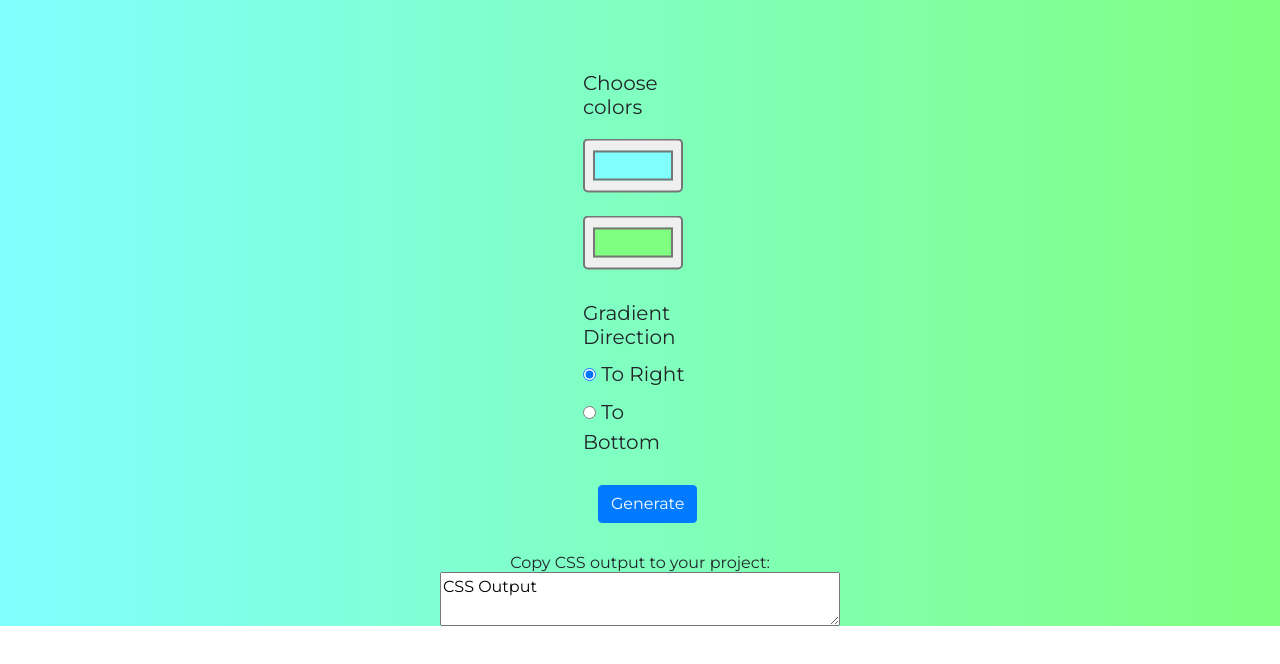
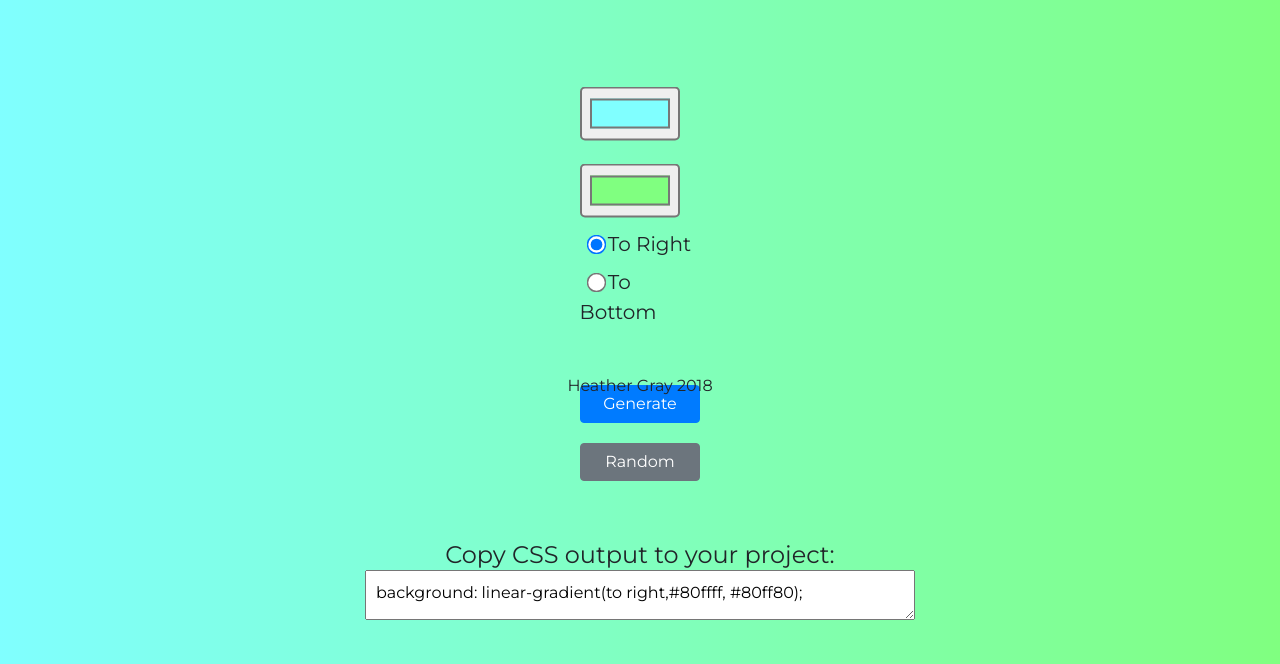
Before and after one commit to Se7enSquared/css_background_generator, a website: page index.html in a window 1280 px wide. Shown: the part 366-1030 px from the top of the page. Before the commit the page ends 992 px from the top, so only its background shows below. Drawn offline with nearby package versions, Linux system fonts and the light colour scheme.

Commit message:
add ability to generate random colors

```diff
--- a/index.html
+++ b/index.html
@@ -1,12 +1,11 @@
 <!DOCTYPE html>
 <html>
-
+<!--Project by Heather Gray 12/14/2018-->
 <head>
     <meta charset="utf-8" />
     <meta http-equiv="X-UA-Compatible" content="IE=edge">
     <title>CSS Gradient Background Generator</title>
     <meta name="viewport" content="width=device-width, initial-scale=1">
-
     <link rel="stylesheet" href="https://stackpath.bootstrapcdn.com/bootstrap/4.1.3/css/bootstrap.min.css" integrity="sha384-MCw98/SFnGE8fJT3GXwEOngsV7Zt27NXFoaoApmYm81iuXoPkFOJwJ8ERdknLPMO"
         crossorigin="anonymous">
     <link href="https://fonts.googleapis.com/css?family=Montserrat" rel="stylesheet">
@@ -24,12 +23,12 @@
 
             <form action="#" class="options">
 
-                <h3>Choose colors</h3>
+
                 <div class="colorselect">
                     <input type="color" name="color1" id="color1" value="#80ffff">
                     <input type="color" name="color2" id="color2" value="#80ff80">
                 </div>
-                <h3 id="direction">Gradient Direction</h3>
+
 
                 <div class="radiobtn">
                     <label>
@@ -44,14 +43,16 @@
                 </div>
                 <div class="container">
                     <a name="" id="generate" class="btn btn-primary" href="#" role="button">Generate</a>
+                    <a name="" id="randombtn" class="btn btn-secondary" href="#" role="button">Random</a>
                 </div>
             </form>
         </div>
         <div >
             <h3 id="cssoutput">Copy CSS output to your project:</h3>
-            <textarea id="textbox">CSS Output</textarea>
+            <textarea id="textbox">background: linear-gradient(to right,#80ffff, #80ff80);</textarea>
         </div>
     </div>
+    <footer>Heather Gray 2018</footer>
     <script src="main.js"></script>
 </body>
 
--- a/main.js
+++ b/main.js
@@ -2,17 +2,26 @@ let body = document.querySelector("body");
 let color1 = document.getElementById("color1");
 let color2 = document.getElementById("color2");
 let button = document.getElementById("generate");
+let randombtn = document.getElementById("randombtn");
 
 console.log(document.getElementById("textbox"));
 
 function generate_background() {
     let radioselection = document.querySelector('input[name="direction"]:checked').value;
 
-    body.style.background = "linear-gradient(" + radioselection +
+    body.style.background = "linear-gradient(" + radioselection + " " + " " +
         color1.value + ", " + color2.value + ")";
 
-    document.getElementById("textbox").value = "linear-gradient(" + radioselection +
-        color1.value + ", " + color2.value + ");"
+    document.getElementById("textbox").value = "background: linear-gradient(" + radioselection + " " + " " +
+        color1.value + ", " + color2.value + ")";
 }
 
+function generate_random_colors() {
+    color1.value = '#'+(~~(Math.random()*(1<<24))).toString(16);
+    color2.value = '#'+(~~(Math.random() * (1 << 24))).toString(16);
+    generate_background();
+}
+
+
 button.addEventListener("click", generate_background);
+randombtn.addEventListener("click", generate_random_colors);
--- a/style.css
+++ b/style.css
@@ -9,7 +9,6 @@ body{
     font-family: 'Montserrat', sans-serif;
     margin-top: 50px;
     background: linear-gradient(to right,#80ffff, #80ff80);
-    /* background-repeat: no-repeat; */
 }
 
 h1{
@@ -20,11 +19,15 @@ h1{
 h2 {
     font-size: 2em;
     font-style: italic;
-    margin-bottom: 100px;
+    margin-bottom: 80px;
 }
 
 h3 {
     font-size: 1em;
+}
+
+#cssoutput{
+    font-size: 1.5em;
 }
 
 .btn{
@@ -40,9 +43,15 @@ h3 {
     padding: 10px;
 }
 
+
 input[type="color"]{
     transform: scale(2);
     margin: 25px;
+}
+
+input[type="radio"]{
+    transform: scale(1.5);
+    margin-left: 10px;
 }
 
 #direction {
@@ -53,7 +62,9 @@ input[type="color"]{
 textarea{
     display: block;
     margin:  0 auto 20px auto;
-    width: 400px;
+    width: 550px;
+    height: 50px;
+    padding: 10px;
 }
 
 #cssoutput {
@@ -61,3 +72,21 @@ textarea{
     margin-top: 20px;
     padding: 0;
 }
+
+.btn{
+    display: flex;
+    justify-content: center;
+
+}
+
+.container{
+    display: inline;
+}
+
+footer{
+   position:absolute;
+   bottom:0;
+   width:50%;
+   margin: auto;
+   height:60px;
+}
```
